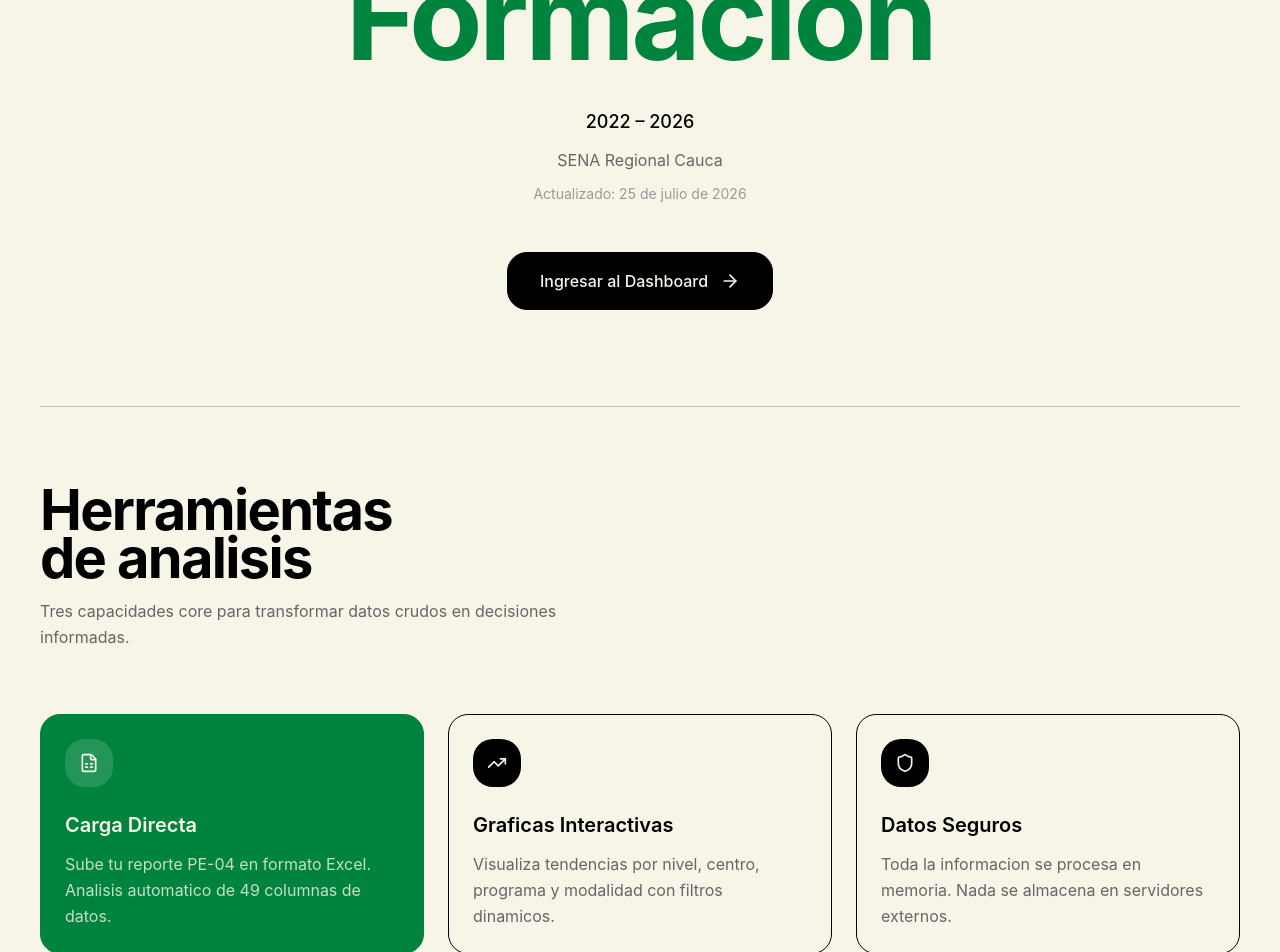
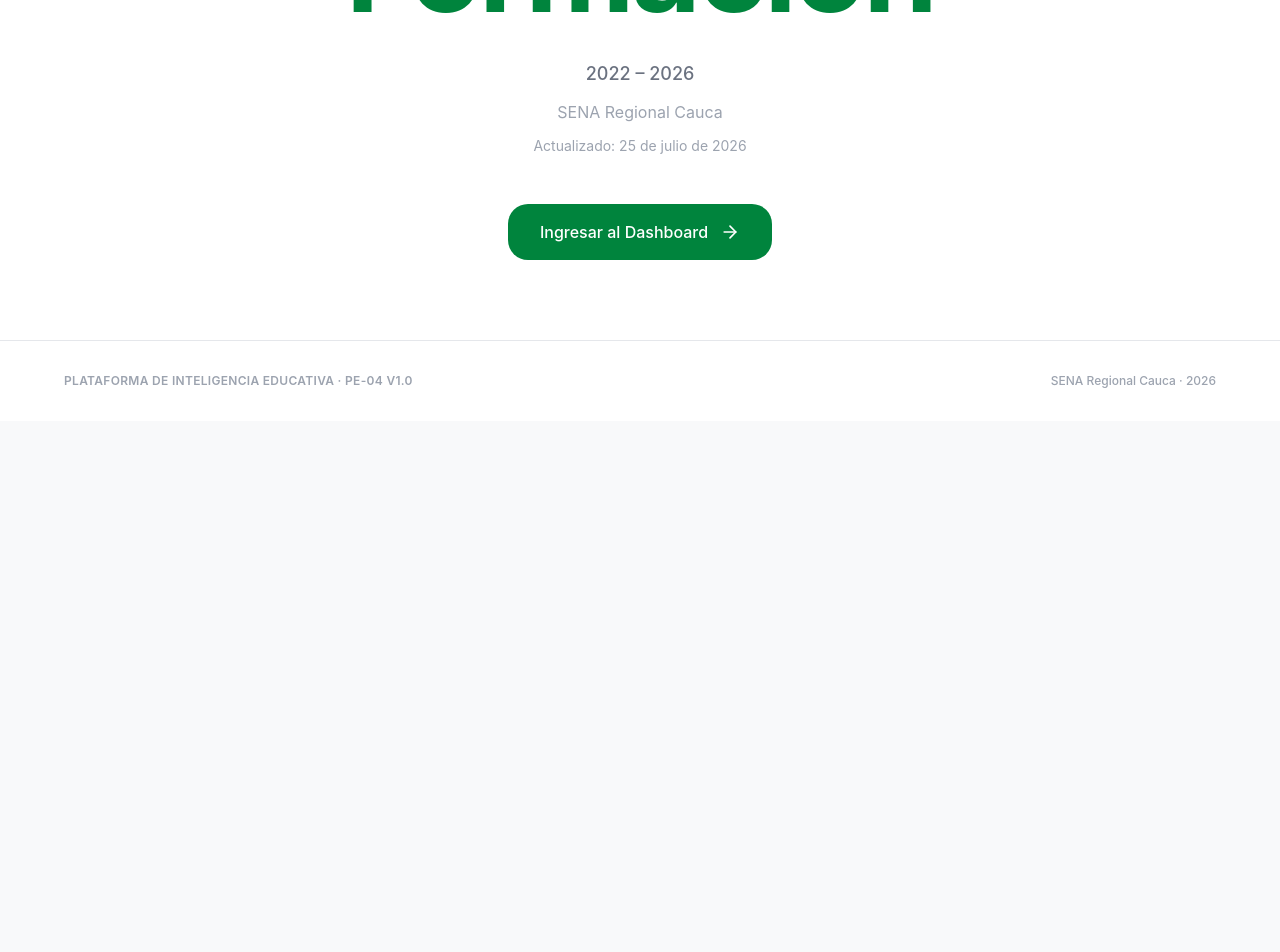
Before and after one commit to Andrestrujillow/PROYECTO-P0-4-SENA, a React (Vite) app in the folder client/: page / in a window 1280 px wide. Shown: the part 440-1392 px from the top of the page. After the commit the page ends 861 px from the top, so only its background shows below. Built offline with nearby package versions, Linux system fonts and the light colour scheme.

Commit message:
fix(landing): minimal hero — title, subtitle, CTA only. White bg.

```diff
--- a/client/src/pages/Inicio/WelcomePage.tsx
+++ b/client/src/pages/Inicio/WelcomePage.tsx
@@ -1,63 +1,39 @@
 import { useNavigate } from "react-router-dom";
-import {
-  ArrowRight,
-  FileSpreadsheet,
-  TrendingUp,
-  Shield,
-} from "lucide-react";
-
-const features = [
-  {
-    icon: FileSpreadsheet,
-    title: "Carga Directa",
-    body: "Sube tu reporte PE-04 en formato Excel. Analisis automatico de 49 columnas de datos.",
-  },
-  {
-    icon: TrendingUp,
-    title: "Graficas Interactivas",
-    body: "Visualiza tendencias por nivel, centro, programa y modalidad con filtros dinamicos.",
-  },
-  {
-    icon: Shield,
-    title: "Datos Seguros",
-    body: "Toda la informacion se procesa en memoria. Nada se almacena en servidores externos.",
-  },
-];
+import { ArrowRight } from "lucide-react";
 
 export default function WelcomePage() {
   const navigate = useNavigate();
   const year = new Date().getFullYear();
 
   return (
-    <div className="min-h-dvh flex flex-col" style={{ backgroundColor: "#f7f4e8" }}>
+    <div className="min-h-dvh flex flex-col bg-surface">
       {/* ── Hero ── */}
-      <section className="flex flex-col items-center px-6 pt-24 pb-16 lg:pt-32 lg:pb-24 text-center">
+      <section className="flex-1 flex flex-col items-center justify-center px-6 py-20 text-center">
         <div className="w-full max-w-4xl mx-auto">
           {/* Badge */}
-          <p className="inline-flex items-center px-5 py-2 rounded-full border border-black text-xs font-semibold tracking-wide uppercase mb-10"
-             style={{ backgroundColor: "#f7f4e8", color: "#000000" }}>
+          <p className="inline-flex items-center px-5 py-2 rounded-full border border-border text-xs font-semibold tracking-wide uppercase text-text-muted mb-10">
             Servicio Nacional de Aprendizaje
           </p>
 
-          {/* Headline — massive editorial */}
-          <h1 style={{ fontSize: "clamp(48px, 10vw, 120px)", lineHeight: 0.85, letterSpacing: "-0.03em", fontWeight: 700, color: "#000000" }}
-              className="mb-10">
+          {/* Headline */}
+          <h1 style={{ fontSize: "clamp(48px, 10vw, 120px)", lineHeight: 0.85, letterSpacing: "-0.03em", fontWeight: 700 }}
+              className="text-text-primary mb-10">
             Reporte
             <br />
             Ofertas de
             <br />
-            <span style={{ color: "#00843D" }}>Formacion</span>
+            <span className="text-sena-green">Formacion</span>
           </h1>
 
           {/* Subtitle */}
           <div className="flex flex-col items-center gap-3 mb-12">
-            <span className="text-lg font-medium" style={{ color: "#000000" }}>
+            <span className="text-lg font-medium text-text-secondary">
               {year - 4} &ndash; {year}
             </span>
-            <span className="text-base" style={{ color: "#666666" }}>
+            <span className="text-base text-text-muted">
               SENA Regional Cauca
             </span>
-            <span className="text-sm" style={{ color: "#999999" }}>
+            <span className="text-sm text-text-muted">
               Actualizado:{" "}
               {new Date().toLocaleDateString("es-CO", {
                 year: "numeric",
@@ -67,15 +43,10 @@
             </span>
           </div>
 
-          {/* CTA — pill black button */}
+          {/* CTA */}
           <button
             onClick={() => navigate("/dashboard")}
-            className="inline-flex items-center gap-3 px-8 py-4 rounded-[20px] font-medium text-base transition-all duration-200"
-            style={{
-              backgroundColor: "#000000",
-              color: "#f7f4e8",
-              border: "1px solid #000000",
-            }}
+            className="inline-flex items-center gap-3 px-8 py-4 rounded-[20px] bg-sena-green text-white font-medium text-base transition-all duration-200 hover:bg-sena-green-hover"
           >
             Ingresar al Dashboard
             <ArrowRight className="w-5 h-5" />
@@ -83,66 +54,13 @@
         </div>
       </section>
 
-      {/* ── Features ── */}
-      <section className="w-full px-6 pb-24 lg:pb-32" style={{ backgroundColor: "#f7f4e8" }}>
-        <div className="max-w-[1200px] mx-auto">
-          {/* Divider */}
-          <div className="mb-20" style={{ borderTop: "1px solid #c6c3ba" }} />
-
-          {/* Section heading */}
-          <div className="mb-16" style={{ maxWidth: 560 }}>
-            <h2 style={{ fontSize: "clamp(32px, 6vw, 56px)", lineHeight: 0.85, fontWeight: 700, letterSpacing: "-0.03em", color: "#000000" }}
-                className="mb-4">
-              Herramientas
-              <br />
-              de analisis
-            </h2>
-            <p className="text-base leading-relaxed" style={{ color: "#666666" }}>
-              Tres capacidades core para transformar datos crudos en decisiones
-              informadas.
-            </p>
-          </div>
-
-          {/* Cards grid */}
-          <div className="grid grid-cols-1 md:grid-cols-3 gap-6">
-            {features.map(({ icon: Icon, title, body }, i) => (
-              <div
-                key={title}
-                className="rounded-[20px] p-6 transition-colors duration-200"
-                style={{
-                  backgroundColor: i === 0 ? "#00843D" : "#f7f4e8",
-                  border: i === 0 ? "1px solid #00843D" : "1px solid #000000",
-                  color: i === 0 ? "#f7f4e8" : "#000000",
-                }}
-              >
-                <div
-                  className="w-12 h-12 rounded-[20px] flex items-center justify-center mb-6"
-                  style={{
-                    backgroundColor: i === 0 ? "rgba(247,244,232,0.15)" : "#000000",
-                    border: "none",
-                  }}
-                >
-                  <Icon className="w-5 h-5" style={{ color: i === 0 ? "#f7f4e8" : "#f7f4e8" }} />
-                </div>
-                <h3 className="text-xl font-semibold mb-3" style={{ color: i === 0 ? "#f7f4e8" : "#000000" }}>
-                  {title}
-                </h3>
-                <p className="text-base leading-relaxed" style={{ color: i === 0 ? "rgba(247,244,232,0.8)" : "#666666" }}>
-                  {body}
-                </p>
-              </div>
-            ))}
-          </div>
-        </div>
-      </section>
-
       {/* ── Footer ── */}
-      <footer className="w-full" style={{ borderTop: "1px solid #c6c3ba", backgroundColor: "#f7f4e8" }}>
-        <div className="max-w-[1200px] mx-auto px-6 py-12 flex flex-col sm:flex-row items-center justify-between gap-4">
-          <p className="text-xs font-semibold tracking-wide uppercase" style={{ color: "#999999" }}>
+      <footer className="w-full border-t border-border py-8">
+        <div className="max-w-[1200px] mx-auto px-6 flex flex-col sm:flex-row items-center justify-between gap-4">
+          <p className="text-xs font-semibold tracking-wide uppercase text-text-muted">
             Plataforma de Inteligencia Educativa &middot; PE-04 v1.0
           </p>
-          <p className="text-xs font-medium" style={{ color: "#999999" }}>
+          <p className="text-xs font-medium text-text-muted">
             SENA Regional Cauca &middot; {year}
           </p>
         </div>
```
